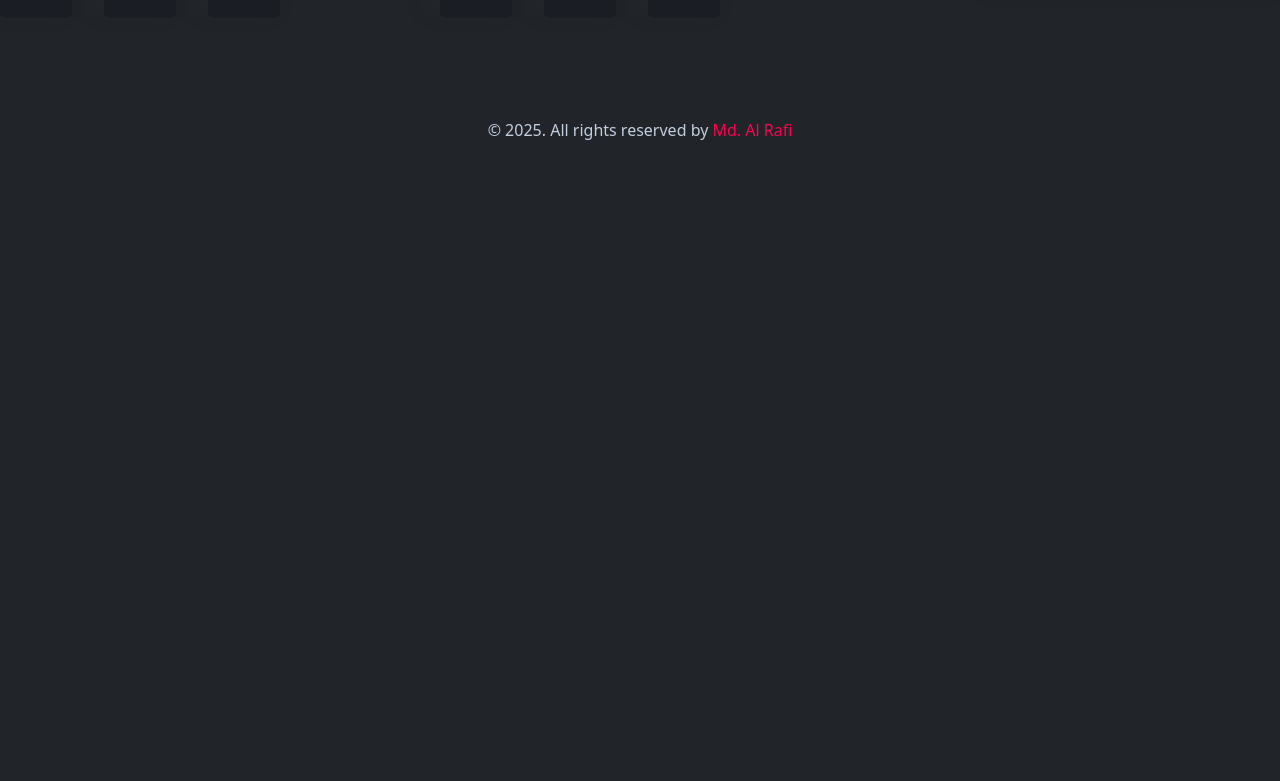
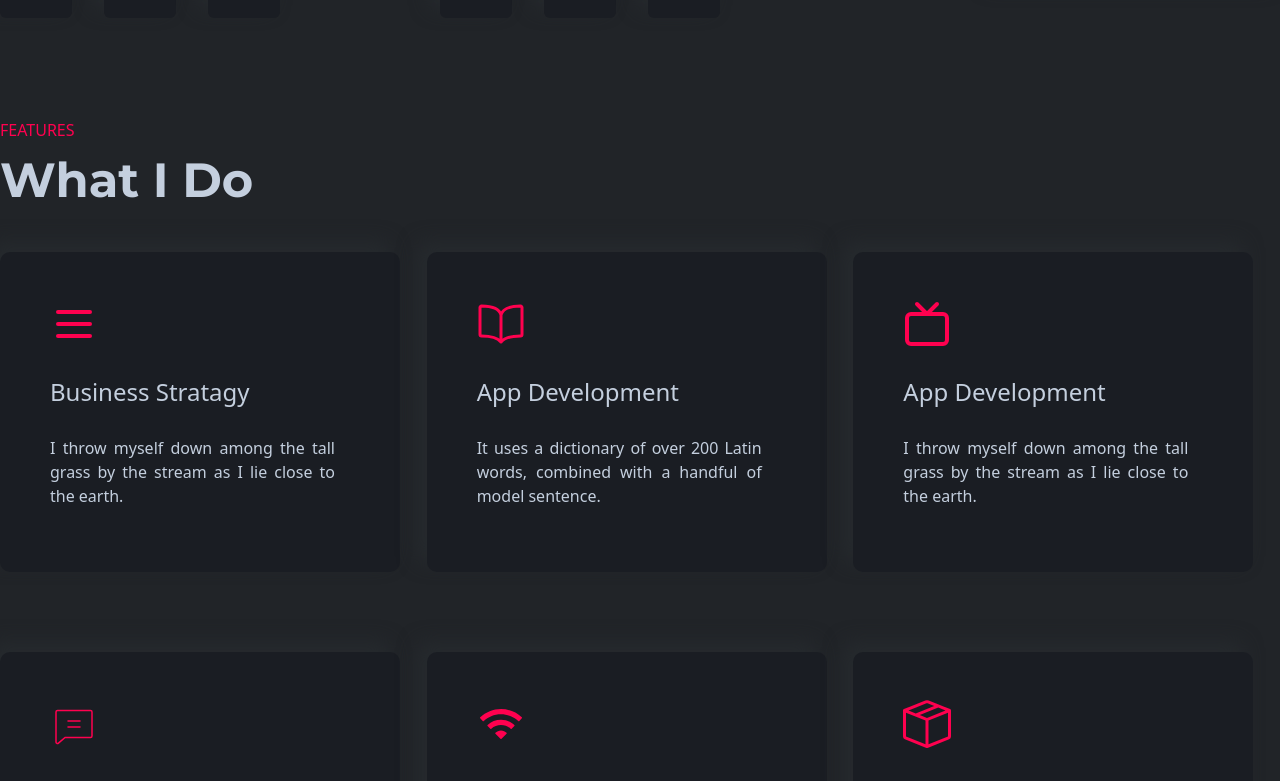
Before and after one commit to engr-mdalrafi/personal-web, a React (Vite) app: page / in a window 1280 px wide. Shown: the part 818-1599 px from the top of the page. Before the commit the page ends 992 px from the top, so only its background shows below. Built offline with nearby package versions, Linux system fonts and the light colour scheme.

Commit message:
add features

```diff
--- a/src/App.jsx
+++ b/src/App.jsx
@@ -1,5 +1,4 @@
 import { createBrowserRouter, createRoutesFromElements, Route, RouterProvider } from "react-router"
-import About from "./pages/About"
 import Home from "./pages/Home"
 import Layout from "./Layout/Layout"
 
@@ -9,7 +8,6 @@ function App() {
   const myRouter = createBrowserRouter(createRoutesFromElements(
     <Route path="/" element={<Layout/>}>
       <Route index element={<Home/>}/>
-      <Route path="" element={<About/>}/>
     </Route>
   ))
 
--- /dev/null
+++ b/src/compunent/Features/FeaturesCard.jsx
@@ -0,0 +1,17 @@
+import React from 'react'
+
+const FeaturesCard = ({title, children, icon}) => {
+  return (
+    <>
+      <div className='w-[400px]'>
+        <div className='pl-[50px] pr-[65px] rounded-[10px] bg-secedary  text-primary shadow-[#262a2e] shadow-[-10px_-10px_19px]'>
+            <div className='pt-12 text-brand text-5xl'>{icon}</div>
+            <h3 className='py-7 font-subTitle text-2xl font-medium text-primary'>{title}</h3>
+            <p className='pb-16 text-justify'>{children}</p>
+        </div>
+      </div>
+    </>
+  )
+}
+
+export default FeaturesCard
--- a/src/compunent/Home/Banner.jsx
+++ b/src/compunent/Home/Banner.jsx
@@ -1,15 +1,19 @@
 import React from 'react'
 import { FaFigma, FaInstagram, FaReact } from 'react-icons/fa'
-import { FiFacebook } from 'react-icons/fi'
-import { IoLogoJavascript } from 'react-icons/io'
-import { LuLinkedin } from 'react-icons/lu'
+import { FiFacebook, FiTv } from 'react-icons/fi'
+import { IoIosWifi, IoLogoJavascript } from 'react-icons/io'
+import { LuLinkedin, LuMenu } from 'react-icons/lu'
+import FeaturesCard from '../Features/FeaturesCard'
+import { BsBoxSeam } from 'react-icons/bs'
+import { PiChatTextThin } from 'react-icons/pi'
+import { IoBookOutline } from 'react-icons/io5'
 
 const Banner = () => {
   return (
     <>
       <section>
         <div className="container">
-            <div className='mt-[200px] pb-[100px] flex items-center  justify-around gap-40'>
+              <div className='mt-[200px] pb-[100px] flex items-center justify-around gap-40'>
                 <div className='w-max-[612px]'>
                     <h2 className='text-base font-title font-medium text-primary'>Welcome to my world</h2>
                     <h1 className='py-5 text-6xl text-white font-title font-bold'>Hi, I’m <span className='text-brand'>Md. Al Rafi</span></h1>
@@ -17,7 +21,7 @@ const Banner = () => {
                     <p className='pt-6 pb-36 text-base font-SubTitle text-primary'>I use animation as a third dimension by which to simplify experiences and kuiding thro each and every interaction. I’m not adding motion just to spruce things up, but doing it in ways that.</p>
                     <div className='flex gap-40'>
                       <div>
-                        <p className='pb-5 text-base text-primary font-SubTitle'>Find With Me</p>
+                        <p className='pb-5 text-base text-primary uppercase font-SubTitle'>Find With Me</p>
                         <div className='flex gap-8'>
                           <div className='py-5 px-6 text-2xl rounded-md bg-secedary shadow-[#262a2e] shadow-[-10px_-10px_19px] text-primary'><FiFacebook /></div>
                           <div className='py-5 px-6 text-2xl rounded-md bg-secedary shadow-[#262a2e] shadow-[-10px_-10px_19px] text-primary'><FaInstagram /></div>
@@ -25,7 +29,7 @@ const Banner = () => {
                         </div>
                       </div>
                       <div>
-                        <p className='pb-5 text-base text-primary font-SubTitle'>Best Skill On</p>
+                        <p className='pb-5 text-base text-primary uppercase font-SubTitle'>Best Skill On</p>
                         <div className='flex gap-8'>
                           <div className='py-5 px-6 text-2xl rounded-md bg-secedary shadow-[#262a2e] shadow-[-10px_-10px_19px] text-primary'><FaFigma /></div>
                           <div className='py-5 px-6 text-2xl rounded-md bg-secedary shadow-[#262a2e] shadow-[-10px_-10px_19px] text-primary'><FaReact /></div>
@@ -37,7 +41,47 @@ const Banner = () => {
                 <div className='w-[509px] h-[450px] bg-secedary rounded-md shadow-[#262a2e] shadow-[-10px_-10px_19px] relative'>
                     <div className='w-full absolute bottom-0'><img src="Portfolio-Images.png" alt="Portfolio-Images" /></div>
                 </div>
+              </div>
+
+            <div className='pb-24'>
+              <p className='text-base text-brand uppercase'>Features</p>
+              <h2 className='pt-3.5 pb-12 text-5xl text-primary font-bold font-title'>What I Do</h2>
+              <div className='grid grid-cols-3 gap-y-20'>
+                <FeaturesCard icon={<LuMenu />} title="Business Stratagy">
+                  I throw myself down among the tall
+                  grass by the stream as I lie close to
+                  the earth.
+                </FeaturesCard>
+                <FeaturesCard icon={<IoBookOutline />} title="App Development">
+                  It uses a dictionary of over 200 Latin
+                  words, combined with a handful of
+                  model sentence.
+                </FeaturesCard>
+                <FeaturesCard icon={<FiTv />} title="App Development">
+                  I throw myself down among the tall
+                  grass by the stream as I lie close to
+                  the earth.
+                </FeaturesCard>
+                <FeaturesCard icon={<PiChatTextThin />} title="Mobile App">
+                  There are many variations of
+                  passages of Lorem Ipsum available,
+                  but the majority.
+                </FeaturesCard>
+                <FeaturesCard icon={<IoIosWifi />} title="CEO Marketing">
+                  always free from repetition, injected
+                  humour, or non-characteristic words
+                  etc.
+                </FeaturesCard>
+                <FeaturesCard icon={<BsBoxSeam />} title="Personal Portfolio April">
+                  It uses a dictionary of over 200 Latin
+                  words, combined with a handful of
+                  model sentence.
+                </FeaturesCard>
+              </div>
             </div>
+
+
+
         </div>
       </section>
     </>
--- a/src/pages/About.jsx
+++ /dev/null
@@ -1,11 +0,0 @@
-import React from 'react'
-
-const About = () => {
-  return (
-    <>
-      <div className='w-full h-screen flex justify-center items-center bg-amber-200 text-9xl'>About</div>
-    </>
-  )
-}
-
-export default About
```
Also changed, not shown: src/pages/Features.jsx (added).
